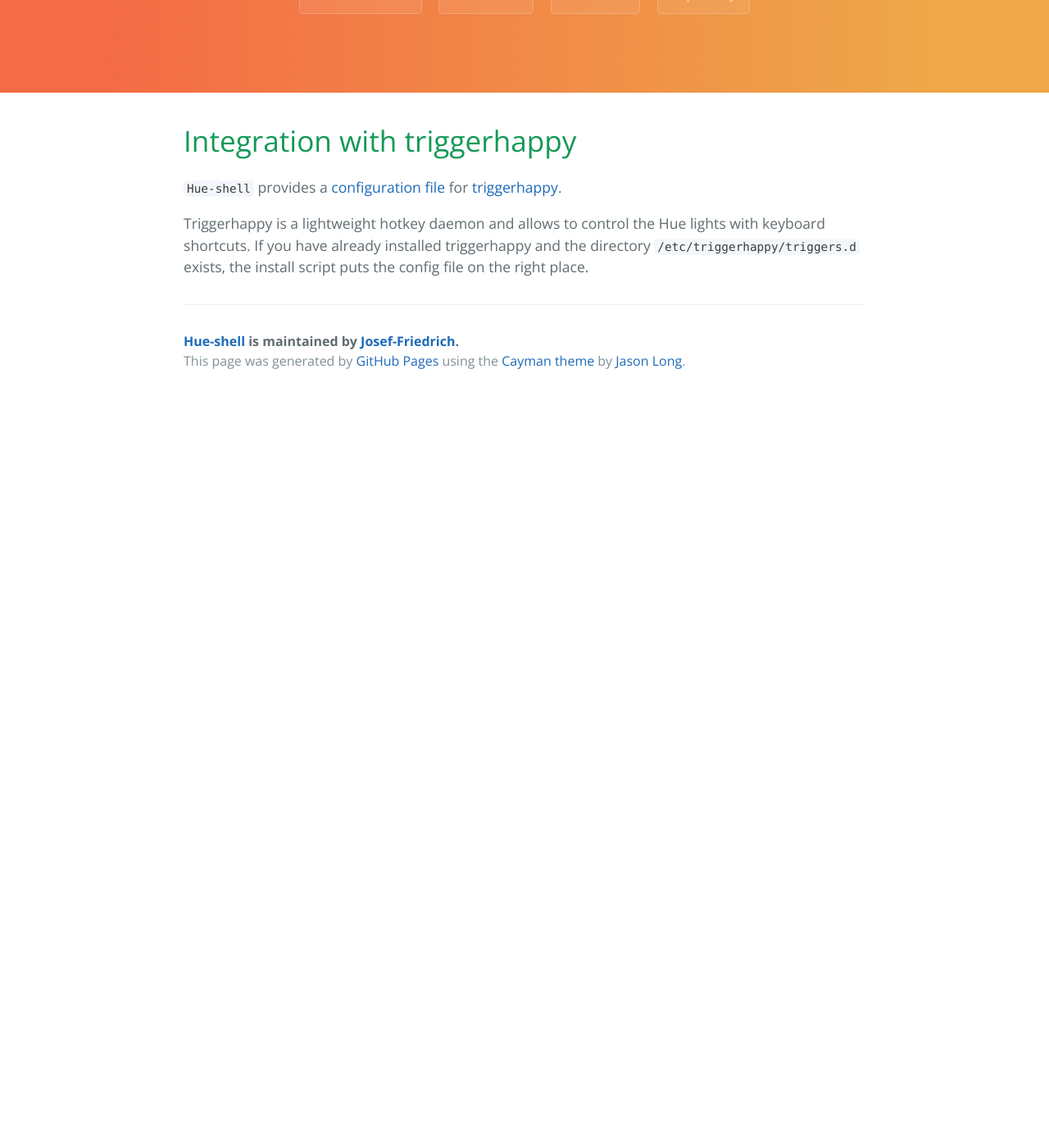
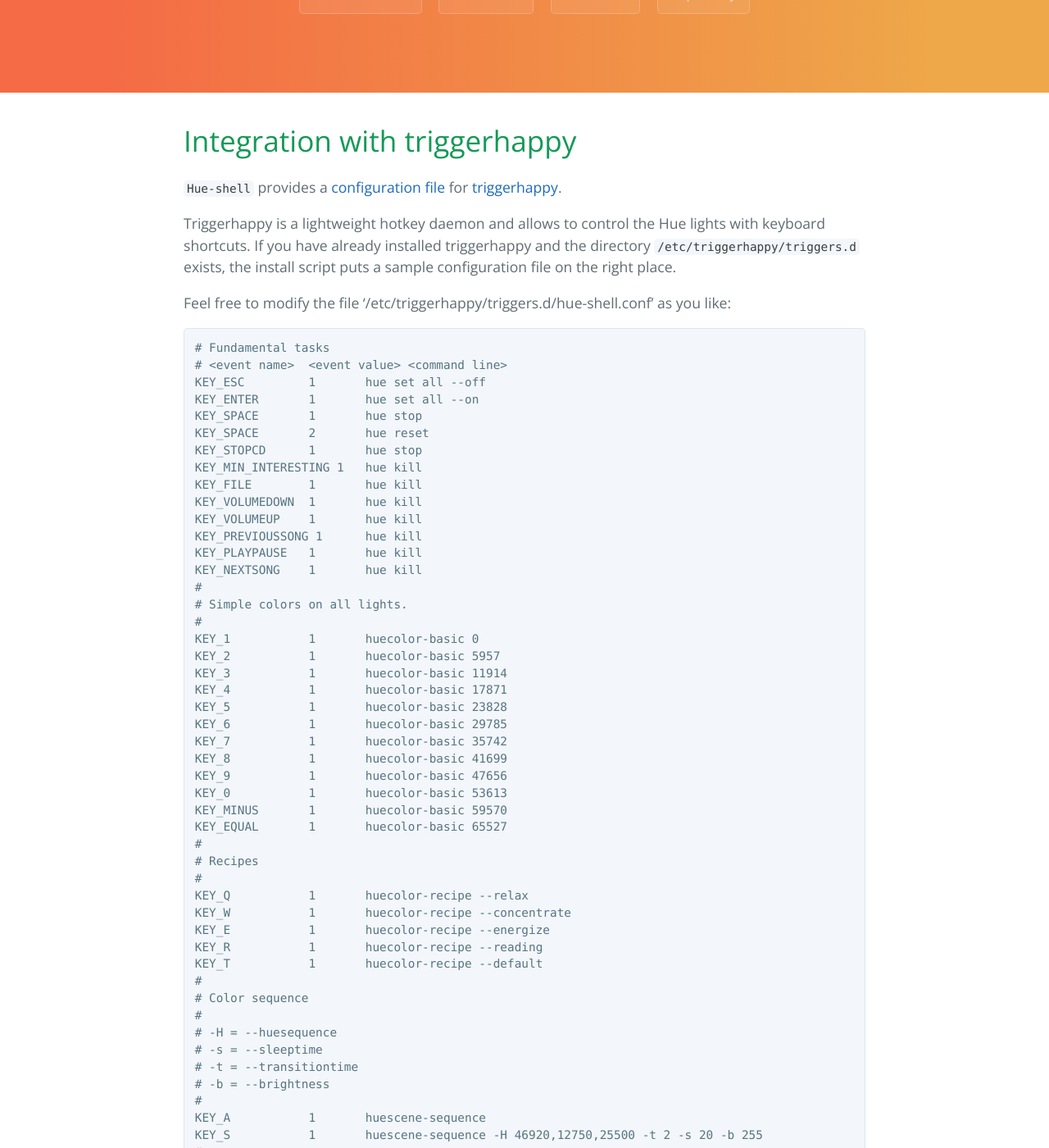
Before and after one commit to Josef-Friedrich/Hue-shell, a Jekyll site: the page built from docs/integration-triggerhappy.md, in a window 1280 px wide and 1400 px high, scrolled down 270 px. Shown: the whole window at 82% size. Built offline with Jekyll 4.4.1, drawn with Linux system fonts in a browser that asks for light colours; Markdown is read by kramdown in place of the engine named in the settings; before the commit the page ends 900 px from its top, so only the background shows below that; some of the changed text lies outside the part shown.

Commit message:
Add sample configuration for triggerhappy.

````diff
--- a/docs/integration-triggerhappy.md
+++ b/docs/integration-triggerhappy.md
@@ -9,4 +9,70 @@
 Triggerhappy is a lightweight hotkey daemon and allows to control the
 Hue lights with keyboard shortcuts. If you have already installed
 triggerhappy and the directory `/etc/triggerhappy/triggers.d` exists,
-the install script puts the config file on the right place.
+the install script puts a sample configuration file on the right place.
+
+Feel free to modify the file '/etc/triggerhappy/triggers.d/hue-shell.conf'
+as you like:
+
+```
+# Fundamental tasks
+# <event name>  <event value> <command line>
+KEY_ESC		1	hue set all --off
+KEY_ENTER	1	hue set all --on
+KEY_SPACE	1	hue stop
+KEY_SPACE	2	hue reset
+KEY_STOPCD	1	hue stop
+KEY_MIN_INTERESTING 1	hue kill
+KEY_FILE	1       hue kill
+KEY_VOLUMEDOWN	1	hue kill
+KEY_VOLUMEUP	1	hue kill
+KEY_PREVIOUSSONG 1	hue kill
+KEY_PLAYPAUSE	1	hue kill
+KEY_NEXTSONG	1	hue kill
+#
+# Simple colors on all lights.
+#
+KEY_1		1	huecolor-basic 0
+KEY_2		1	huecolor-basic 5957
+KEY_3		1	huecolor-basic 11914
+KEY_4		1	huecolor-basic 17871
+KEY_5		1	huecolor-basic 23828
+KEY_6		1	huecolor-basic 29785
+KEY_7		1	huecolor-basic 35742
+KEY_8		1	huecolor-basic 41699
+KEY_9		1	huecolor-basic 47656
+KEY_0		1	huecolor-basic 53613
+KEY_MINUS	1	huecolor-basic 59570
+KEY_EQUAL	1	huecolor-basic 65527
+#
+# Recipes
+#
+KEY_Q		1	huecolor-recipe --relax
+KEY_W		1	huecolor-recipe --concentrate
+KEY_E		1	huecolor-recipe --energize
+KEY_R		1	huecolor-recipe --reading
+KEY_T		1	huecolor-recipe --default
+#
+# Color sequence
+#
+# -H = --huesequence
+# -s = --sleeptime
+# -t = --transitiontime
+# -b = --brightness
+#
+KEY_A		1	huescene-sequence
+KEY_S		1	huescene-sequence -H 46920,12750,25500 -t 2 -s 20 -b 255
+#
+# Random breath
+#
+# -l = --lights
+# -H = --hue-range
+# -t = --time-range
+# -b = --brightness-range
+#
+KEY_Z		1	huescene-breath -H 0:8000
+KEY_X		1	huescene-breath -H 30000:50000
+KEY_C		1	huescene-breath -H 12345:23456 -t 2:3 -b 1:5
+KEY_V		1	huescene-breath -H 0:65000 -t 1:1 -b 2:6
+KEY_B		1	huescene-breath -H 46000:48000 -b 5:60 -t 1:3
+```
````
